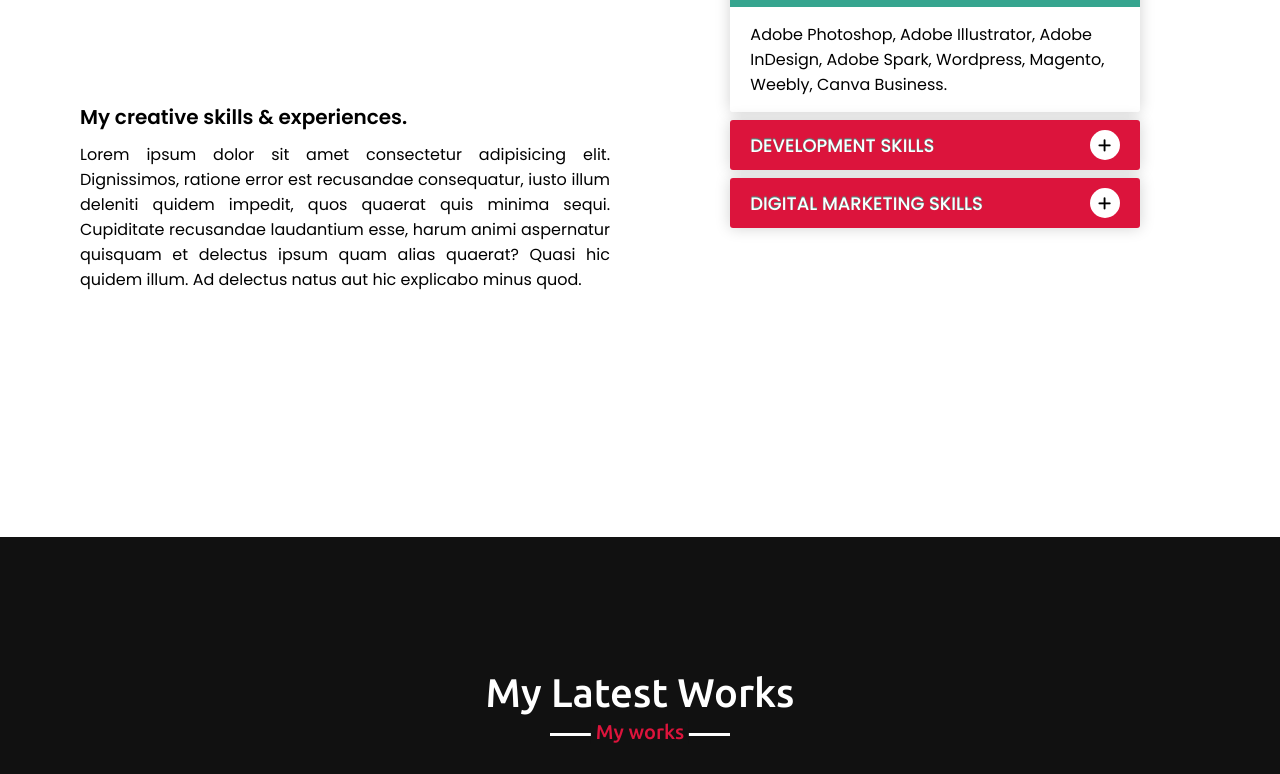
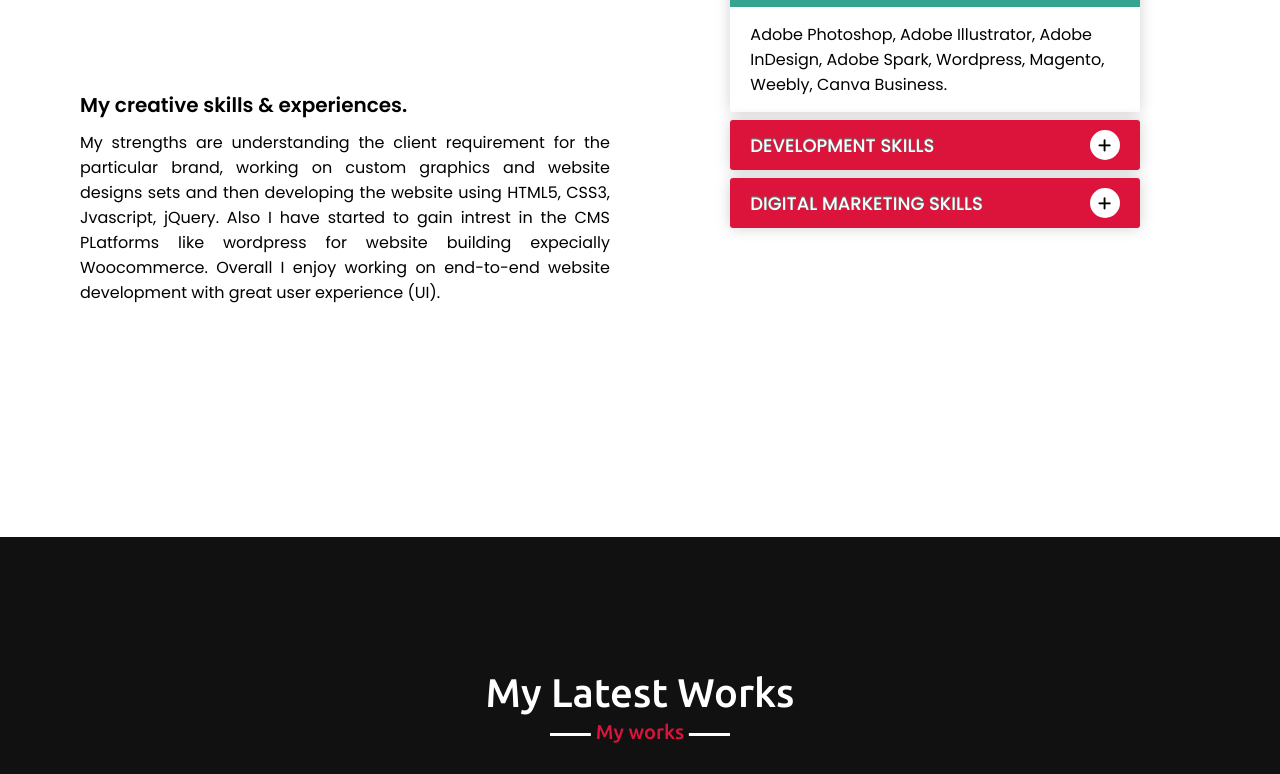
Before and after one commit to Aish0611/myportfolio, a plain HTML site: page index.html in a window 1280 px wide. Shown: the part 2986-3760 px from the top of the page. Drawn offline with nearby package versions, Linux system fonts and the light colour scheme.

Commit message:
Update index.html

```diff
--- a/index.html
+++ b/index.html
@@ -129,7 +129,9 @@
             <div class="skills-content">
                 <div class="column left">
                     <div class="text">My creative skills & experiences.</div>
-                    <p>Lorem ipsum dolor sit amet consectetur adipisicing elit. Dignissimos, ratione error est recusandae consequatur, iusto illum deleniti quidem impedit, quos quaerat quis minima sequi. Cupiditate recusandae laudantium esse, harum animi aspernatur quisquam et delectus ipsum quam alias quaerat? Quasi hic quidem illum. Ad delectus natus aut hic explicabo minus quod.</p>
+                    <p>My strengths are understanding the client requirement for the particular brand, working on custom graphics and website designs sets and then developing
+the website using HTML5, CSS3, Jvascript, jQuery. Also I have started to gain intrest in the CMS PLatforms like wordpress for website building expecially Woocommerce.
+Overall I enjoy working on end-to-end website development with great user experience (UI).</p>
                     <!-- <a href="#">Read more</a> -->
                 </div>
                 <div class="column right">
```
